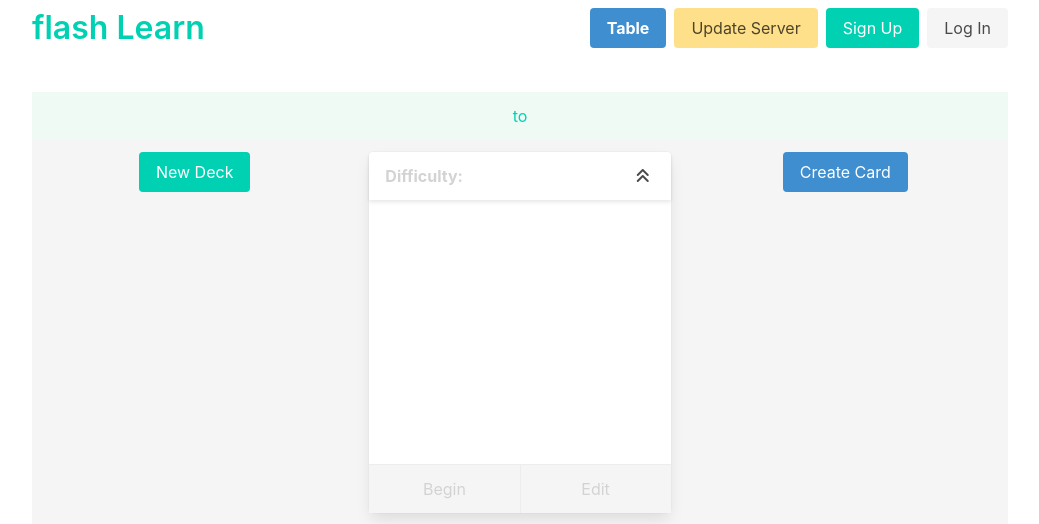
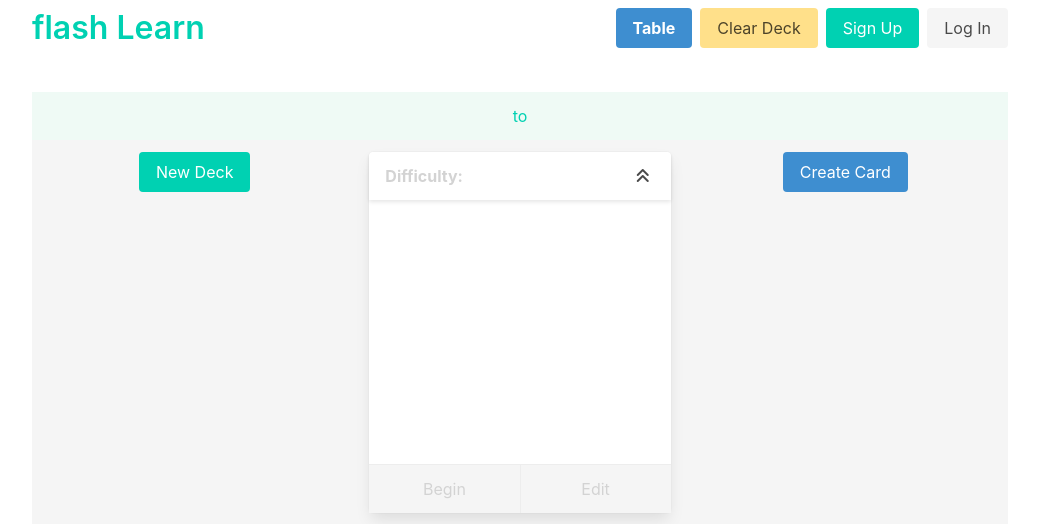
Before and after one commit to Matt-Farncomb/Language-Flashcards, a FastAPI app: page / in a window 1280 px wide. Shown: the top 524 px of the page, without its empty margins (120-1159 px from the left). Run offline with FastAPI, Linux system fonts and the light colour scheme; some libraries are stand-ins or nearby versions.

Commit message:
WIP: Implementing local storage of deck

```diff
--- a/client/static/js/dest/test.js
+++ b/client/static/js/dest/test.js
@@ -8,6 +8,61 @@ var __awaiter = (this && this.__awaiter) || function (thisArg, _arguments, P, ge
         step((generator = generator.apply(thisArg, _arguments || [])).next());
     });
 };
+class BaseCard {
+    constructor(id, sourceWord, translations, sourceLanguage, targetLanguage, audio) {
+        this._id = id;
+        this._sourceWord = sourceWord;
+        this._translations = translations;
+        this._sourceLanguage = sourceLanguage;
+        this._targetLanguage = targetLanguage;
+        this._audio = audio;
+    }
+    get id() {
+        return this._id;
+    }
+    get sourceLanguage() {
+        return this._sourceLanguage;
+    }
+    get targetLanguage() {
+        return this._targetLanguage;
+    }
+    get sourceWord() {
+        return this._sourceWord;
+    }
+    get translations() {
+        return this._translations;
+    }
+    get audio() {
+        return this._audio;
+    }
+}
+class PlayingCard extends BaseCard {
+    constructor(id, sourceWord, translations, sourceLanguage, targetLanguage, audio) {
+        super(id, sourceWord, translations, sourceLanguage, targetLanguage, audio);
+        this._incorrectCount = this.incorrectCount;
+        this._correctCount = this.correctCount;
+        this._difficulty = this.difficulty;
+    }
+    get incorrectCount() {
+        return this._incorrectCount;
+    }
+    get correctCount() {
+        return this._correctCount;
+    }
+    get difficulty() {
+        return this._difficulty;
+    }
+    updateLocalScore(score) {
+        this._correctCount += score;
+    }
+    serialiseData() {
+        return JSON.stringify({
+            id: this.id,
+            sourceWord: this.sourceWord,
+            translations: this.translations
+        });
+    }
+}
 class Recorder {
     constructor(recorderDiv, audioURL = null) {
         const recordButton = recorderDiv.querySelector(".record");
@@ -404,8 +459,7 @@ class FetchDeckModal extends Modal {
     }
     fetchDeck() {
         return __awaiter(this, void 0, void 0, function* () {
-            const jsonDeck = yield Server.getDeck(this.count.value, this.sourceLanguage.value, this.targetLanguage.value);
-            console.log(jsonDeck);
+            const deck = yield Server.getDeck(this.count.value, this.sourceLanguage.value, this.targetLanguage.value);
         });
     }
 }
@@ -422,10 +476,33 @@ class Ui {
         this.createDeckModal = new CreateDeckModal("#create-deck-modal");
         const previousDeck = this.getDeck();
         const user = localStorage.getItem('current_user');
-        if (previousDeck) {
-            this.deck = previousDeck;
-        }
-        else {
+        const beginButton = document.querySelector(".begin");
+        const editButton = document.querySelector(".edit");
+        const clearButton = document.querySelector(".clear-deck");
+        if (beginButton && editButton && clearButton) {
+            this.begin = beginButton;
+            this.clear = clearButton;
+            this.clear.onclick = () => {
+                DeckStorage.clear();
+                window.dispatchEvent(new Event("deckUpdated"));
+            };
+            if (previousDeck) {
+                this.deck = previousDeck;
+            }
+            else {
+                this.begin.classList.add("disabledPointer");
+            }
+            addEventListener('deckUpdated', () => {
+                var _a, _b;
+                console.log("update");
+                this.deck = this.getDeck();
+                if (!this.deck) {
+                    (_a = this.begin) === null || _a === void 0 ? void 0 : _a.classList.add("disabledPointer");
+                }
+                else {
+                    (_b = this.begin) === null || _b === void 0 ? void 0 : _b.classList.remove("disabledPointer");
+                }
+            });
         }
         this.addClickEventToSelector("#open-edit-card-modal", () => {
             if (this.currentCard) {
@@ -685,7 +762,11 @@ class Server {
             if (!response.ok) {
                 logError(`Could not draw deck: ${response.status}`);
             }
-            return response.json();
+            else {
+                const responseText = yield response.text();
+                DeckStorage.setItem("deck", responseText);
+            }
+            return response;
         });
     }
     static updateScore(card, score) {
@@ -720,6 +801,17 @@ class Server {
 _a = Server;
 Server.baseURL = "http://127.0.0.1:8000/";
 Server.validLangauges = _a.getValidLanguages();
+const deckUpdated = new CustomEvent('deckUpdated');
+class DeckStorage {
+    static setItem(key, value) {
+        localStorage.setItem(key, value);
+        window.dispatchEvent(new Event("deckUpdated"));
+    }
+    static clear() {
+        localStorage.clear();
+        window.dispatchEvent(new Event("deckUpdated"));
+    }
+}
 function logError(message) {
     if (LOGGING)
         console.error(message);
@@ -751,59 +843,4 @@ function addClickEventToSelector(containingDiv, selector, callback) {
     else
         logError(`Could not find ${containingDiv}.`);
 }
-class BaseCard {
-    constructor(id, sourceWord, translations, sourceLanguage, targetLanguage, audio) {
-        this._id = id;
-        this._sourceWord = sourceWord;
-        this._translations = translations;
-        this._sourceLanguage = sourceLanguage;
-        this._targetLanguage = targetLanguage;
-        this._audio = audio;
-    }
-    get id() {
-        return this._id;
-    }
-    get sourceLanguage() {
-        return this._sourceLanguage;
-    }
-    get targetLanguage() {
-        return this._targetLanguage;
-    }
-    get sourceWord() {
-        return this._sourceWord;
-    }
-    get translations() {
-        return this._translations;
-    }
-    get audio() {
-        return this._audio;
-    }
-}
-class PlayingCard extends BaseCard {
-    constructor(id, sourceWord, translations, sourceLanguage, targetLanguage, audio) {
-        super(id, sourceWord, translations, sourceLanguage, targetLanguage, audio);
-        this._incorrectCount = this.incorrectCount;
-        this._correctCount = this.correctCount;
-        this._difficulty = this.difficulty;
-    }
-    get incorrectCount() {
-        return this._incorrectCount;
-    }
-    get correctCount() {
-        return this._correctCount;
-    }
-    get difficulty() {
-        return this._difficulty;
-    }
-    updateLocalScore(score) {
-        this._correctCount += score;
-    }
-    serialiseData() {
-        return JSON.stringify({
-            id: this.id,
-            sourceWord: this.sourceWord,
-            translations: this.translations
-        });
-    }
-}
 //# sourceMappingURL=test.js.map
--- a/client/templates/navbar.html
+++ b/client/templates/navbar.html
@@ -11,7 +11,7 @@
                     <a id="open-fetch-table-modal" href={{ nav_left_button.link }} class="button is-info">
                         <strong>{{ nav_left_button.button }}</strong>
                     </a>
-                    <button id="update-server" class="button is-warning">Update Server</button>
+                    <button class="button is-warning clear-deck">Clear Deck</button>
                     <button id="" class="button is-primary">Sign Up</button>
                     <button id="" class="button is-light">Log In</button>
                 </div>
--- a/client/templates/ui.html
+++ b/client/templates/ui.html
@@ -41,7 +41,7 @@
                             </div>
                         </div>
                         <footer class="card-footer">
-                            <a id="new-card" class="card-footer-item has-text-dark disabledPointer new-card">Begin</a>
+                            <a class="card-footer-item has-text-dark begin">Begin</a>
                             <a id="open-edit-card-modal" class="card-footer-item has-text-dark edit disabledPointer">Edit</a>
                         </footer>
                     </div>
--- a/server/main.py
+++ b/server/main.py
@@ -170,6 +170,19 @@ def get_cards(source_language: str, target_language: str, count: int, is_custom:
     for card in deck.deck:
         print(card.source_word.word)
     return deck.deck
+
+@app.get("/get_deck/")
+def get_deck(source_language: str, target_language: str, count: int):
+    # logging.info(f"get_cards called to get {count} in total")
+    logger.info(f"getting cards")
+    deck = Deck(source_language, target_language)
+
+    deck.build_deck_from_db(count, 1)
+
+    for card in deck.deck:
+        print(card.source_word.word)
+    return deck.deck
+
 
 @app.post("/refresh/")
 def update_db(refresh: Refresh):
--- a/server/models.py
+++ b/server/models.py
@@ -3,7 +3,6 @@ from peewee import CharField, IntegerField, ForeignKeyField, DateTimeField # typ
 from peewee import *
 
 from app import db
-
 
 
 class BaseModel(Model): # type: ignore
--- a/tsconfig.json
+++ b/tsconfig.json
@@ -11,6 +11,8 @@
       "sourceMap": true
   },
   "files": [
+    "client/static/js/cards/baseCard.ts",
+    "client/static/js/cards/playingCard.ts",
     "client/static/js/recorder.ts",
     "client/static/js/modal.ts",
     "client/static/js/ui.ts",
```
Also changed, not shown: client/static/js/modal.ts (+5 -2 lines), client/static/js/server.ts (+8 -1 lines), client/static/js/tools.ts (+25 -0 lines), client/static/js/ui.ts (+41 -8 lines), 1 other file.
